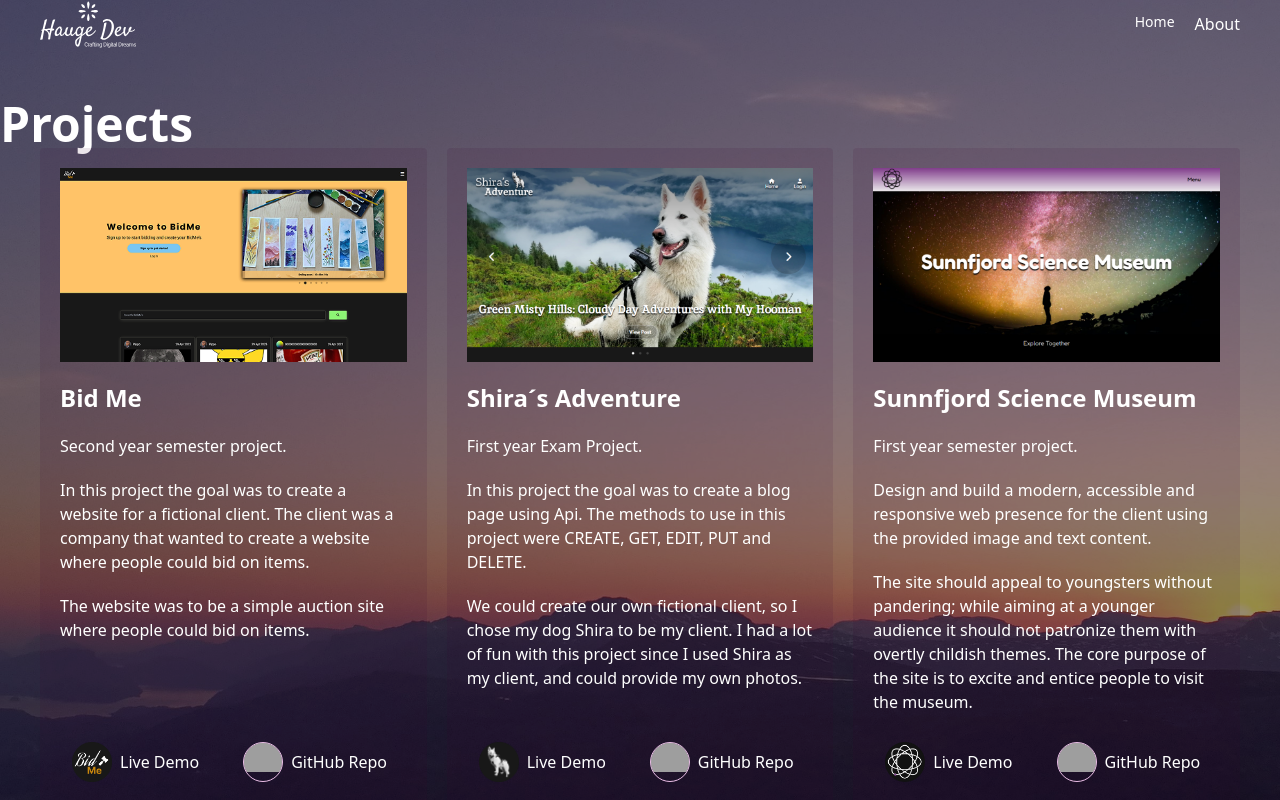
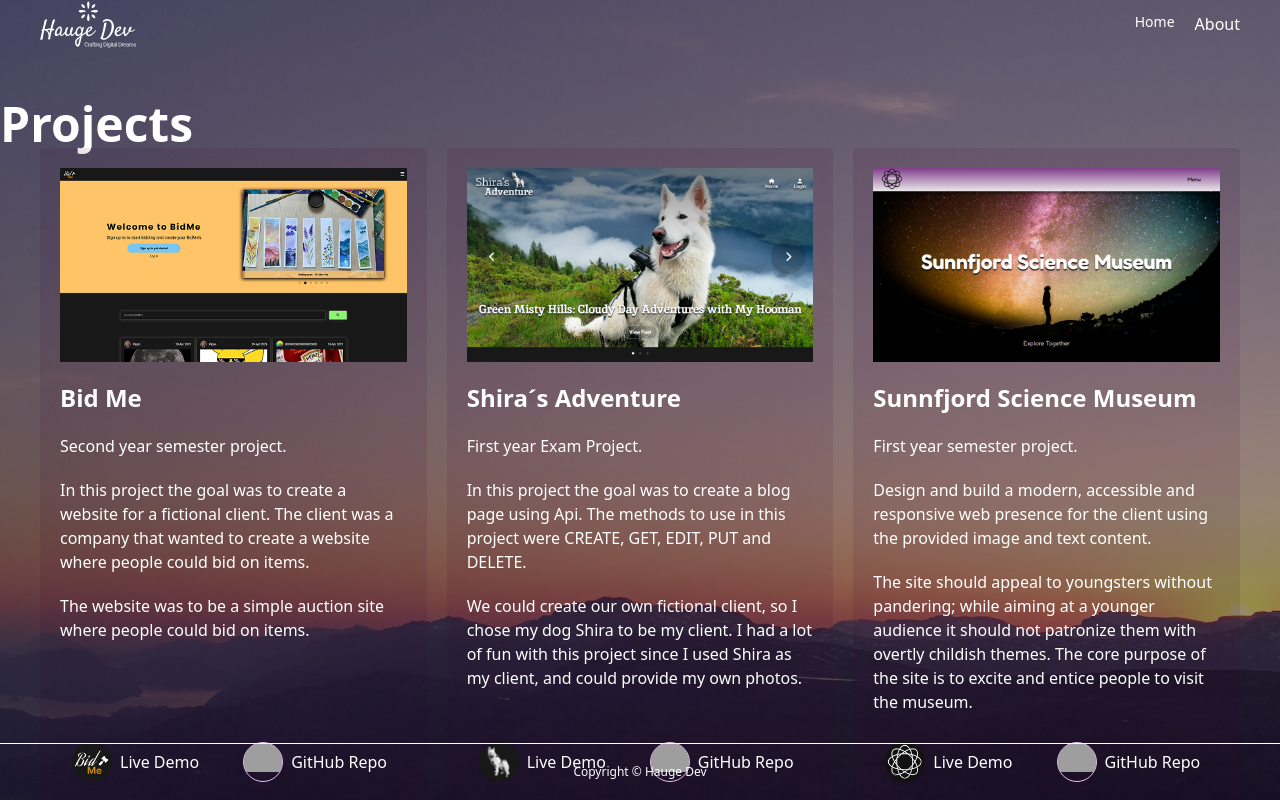
Before and after one commit to annechh/portfolio-2, a React (Vite) app: page / in a window 1280 px wide. Shown: the top 800 px of the page. Built offline with nearby package versions, Linux system fonts and the light colour scheme; grey boxes are pictures that could not be loaded.

Commit message:
Style: adds border and fixed bottom to footer

```diff
--- a/src/components/Footer.tsx
+++ b/src/components/Footer.tsx
@@ -1,6 +1,6 @@
 export default function Footer() {
   return (
-    <footer className="flex justify-center w-screen py-5 text-xs">
+    <footer className="flex justify-center w-full py-5 text-xs border-t fixed bottom-0">
       <p>Copyright © Hauge Dev</p>
     </footer>
   );
```
